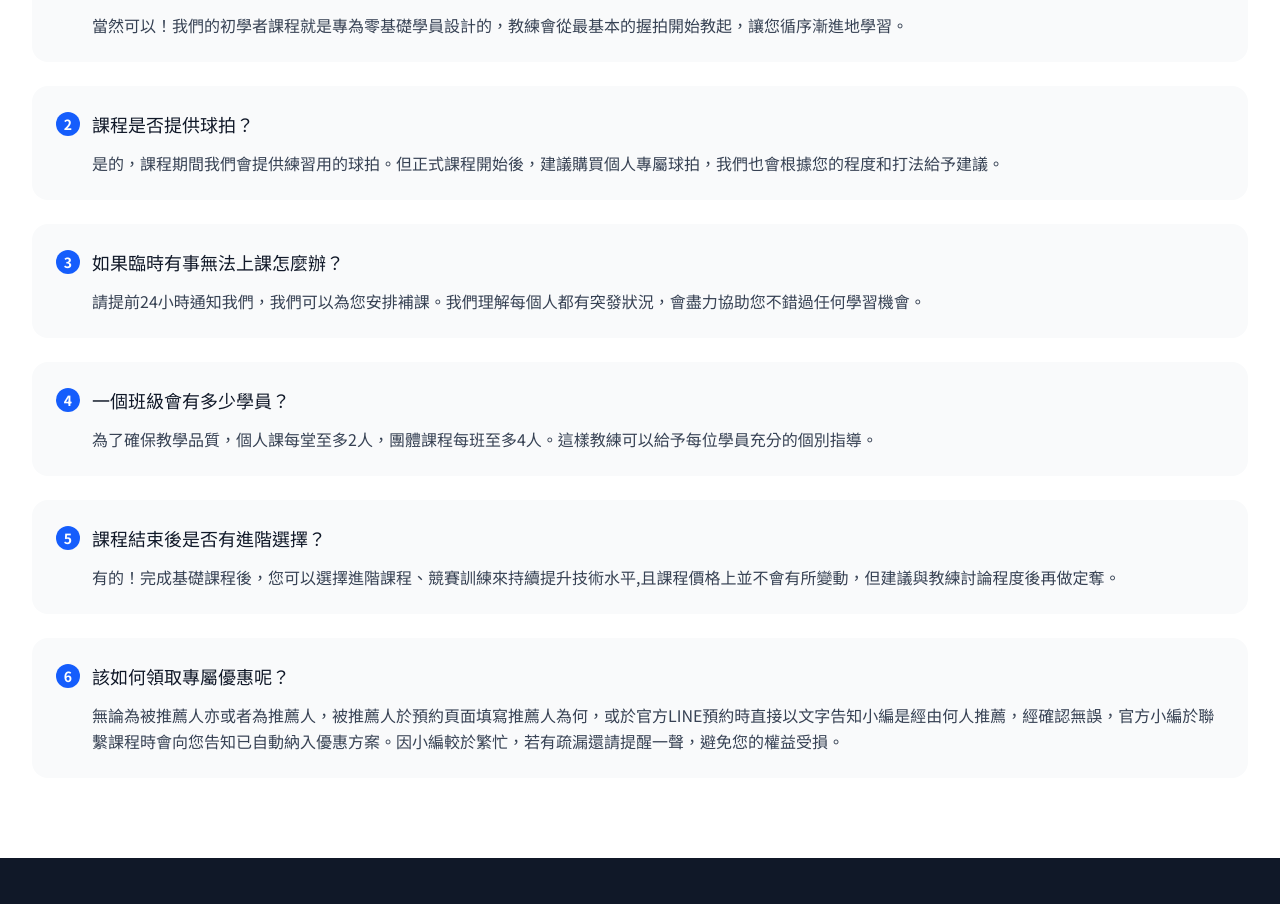
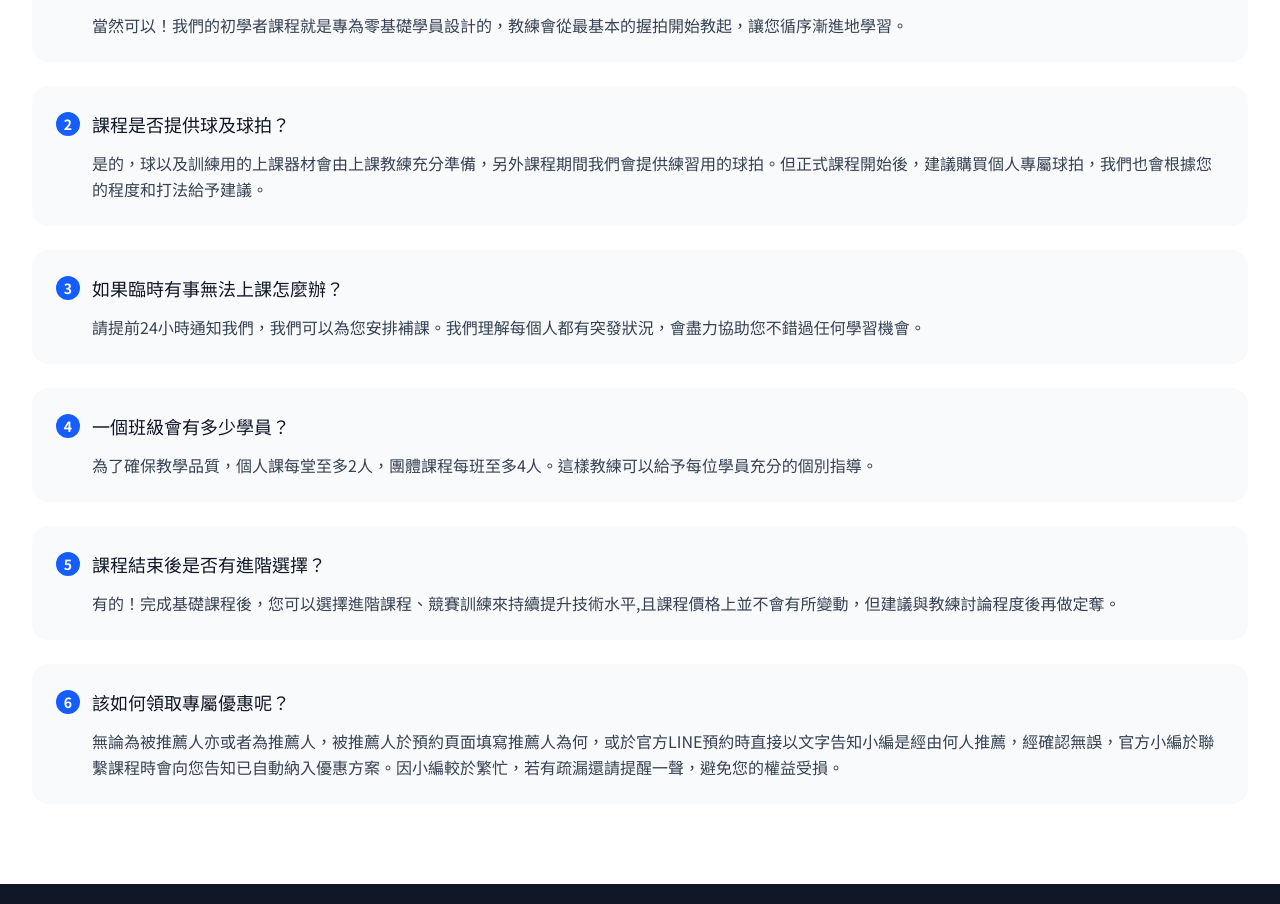
Before and after one commit to pp-dream/website, a React (Vite) app: page /website/more in a window 1280 px wide. Shown: the part 1893-2797 px from the top of the page. Built offline with nearby package versions, Linux system fonts and the light colour scheme; a web font is replaced by a local one.

Commit message:
改了一些文字內容

```diff
--- a/src/pages/More.tsx
+++ b/src/pages/More.tsx
@@ -113,8 +113,8 @@ const More: React.FC = () => {
       answer: "當然可以！我們的初學者課程就是專為零基礎學員設計的，教練會從最基本的握拍開始教起，讓您循序漸進地學習。"
     },
     {
-      question: "課程是否提供球拍？",
-      answer: "是的，課程期間我們會提供練習用的球拍。但正式課程開始後，建議購買個人專屬球拍，我們也會根據您的程度和打法給予建議。"
+      question: "課程是否提供球及球拍？",
+      answer: "是的，球以及訓練用的上課器材會由上課教練充分準備，另外課程期間我們會提供練習用的球拍。但正式課程開始後，建議購買個人專屬球拍，我們也會根據您的程度和打法給予建議。"
     },
     {
       question: "如果臨時有事無法上課怎麼辦？",
```
